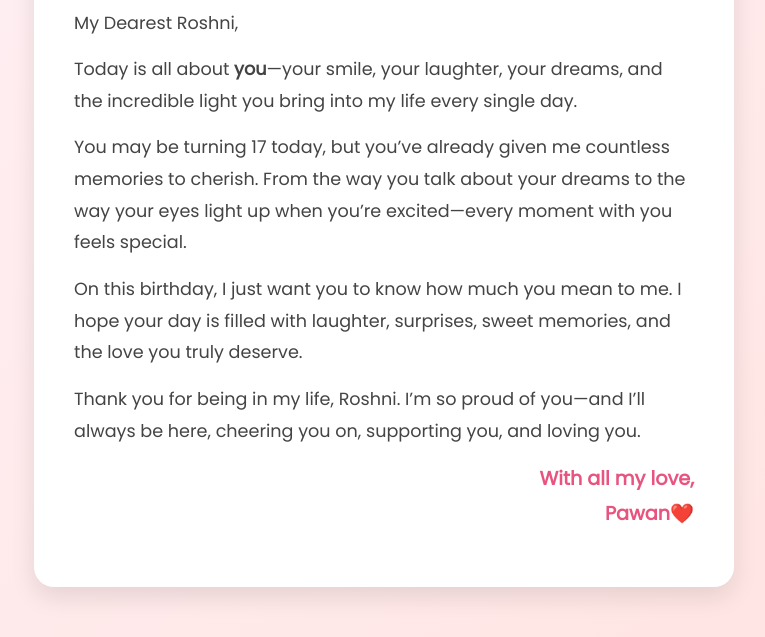
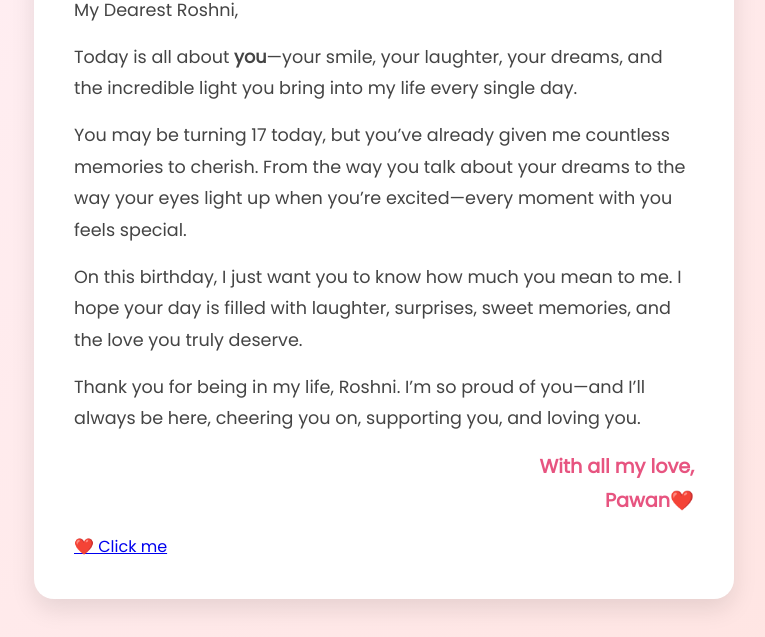
Before and after one commit to pawankharel98/Birthday-, a plain HTML site: page about.html in a window 1280 px wide. Shown: the part 163-800 px from the top of the page, without its empty margins (256-1021 px from the left). Drawn offline with Linux system fonts and the light colour scheme.

Commit message:
Update about.html

```diff
--- a/about.html
+++ b/about.html
@@ -24,6 +24,9 @@
       Thank you for being in my life, Roshni. I’m so proud of you—and I’ll always be here, cheering you on, supporting you, and loving you.
     </p>
     <p class="signature">With all my love,<br />Pawan❤️</p>
+     <div class="btns">
+      <a href="gallery.html" class="button-link">❤️ Click me</a>
+     </div>
   </div>
 </body>
 </html>
```
